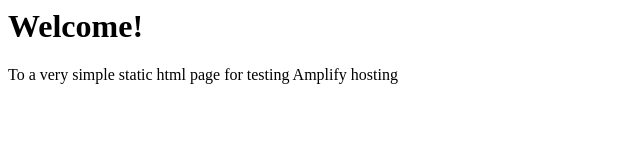
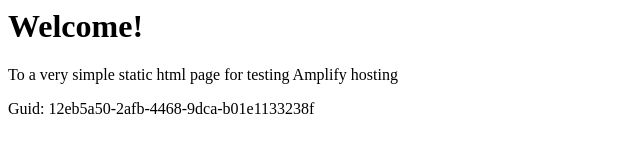
Before and after one commit to aws-aemilia-cdg/Github-PR-Commit-Integration-Test-DoNotTouch-Gith-P5X5MO5I-v1-prod-eu-west-3, a website: page src/index.html in a window 1280 px wide. Shown: the whole page, without its empty margins (0-640 px from the left). Drawn offline with Linux system fonts and the light colour scheme.

Commit message:
commit from integ tests

```diff
--- a/src/index.html
+++ b/src/index.html
@@ -1,3 +1,5 @@
+
+
 <html lang="en">
 
 <head>
@@ -10,6 +12,6 @@
 <body>
     <h1>Welcome!</h1>
     <p>To a very simple static html page for testing Amplify hosting</p>
-</body>
+    <p>Guid: 12eb5a50-2afb-4468-9dca-b01e1133238f</p></body>
 
 </html>
```
